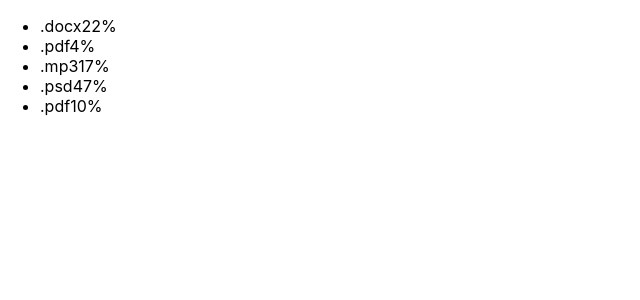
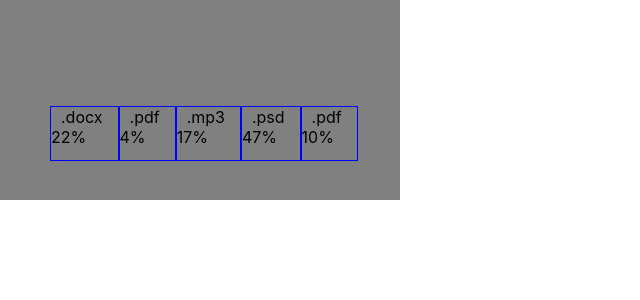
Before and after one commit to BMV-777/react-home-02, a React (Create React App) app: page / in a window 1280 px wide. Shown: the top 300 px of the page, without its empty margins (0-640 px from the left). Built offline with nearby package versions, Linux system fonts and the light colour scheme.

Commit message:
Начало стилизации

```diff
--- a/src/conponents/Statistics/Statistics.jsx
+++ b/src/conponents/Statistics/Statistics.jsx
@@ -1,17 +1,18 @@
 import PropTypes from 'prop-types';
+import { Container, UlSection, ListItem, List } from './Statistics.module';
 
 export default function Statistics({ item }) {
   return (
-    <section className="Upload stats">
-      <ul className="">
+    <Container className="Upload stats">
+      <UlSection className="">
         {item.map(({ id, label, percentage }) => (
-          <li className={item} key={id}>
-            <span className={label}>{label}</span>
-            <span className={label}>{percentage}%</span>
-          </li>
+          <ListItem className={item} key={id}>
+            <List className={label}> {label}</List>
+            <List className={label}> {percentage}%</List>
+          </ListItem>
         ))}
-      </ul>
-    </section>
+      </UlSection>
+    </Container>
   );
 }
 
--- a/src/conponents/Statistics/Statistics.module.jsx
+++ b/src/conponents/Statistics/Statistics.module.jsx
@@ -0,0 +1,40 @@
+import styled from 'styled-components';
+
+export const Container = styled.section`
+  position: absolute;
+  list-style: none;
+  width: 400px;
+  height: 200px;
+  background-color: grey;
+`;
+
+export const UlSection = styled.ul`
+  position: relative;
+  list-style: none;
+  display: flex;
+
+  top: 80px;
+  left: 10px;
+
+  width: 277px;
+  height: 65px;
+`;
+
+export const ListItem = styled.li`
+  ${'' /* outline: 1px solid red; */}
+  border: 1px solid blue;
+  ${
+    '' /* :nth-child(-n + 5) {
+    border-right: 1px solid blue;
+  } */
+  }
+  margin-top: 10px;
+`;
+
+export const List = styled.span`
+  margin-left: 10px;
+
+  :nth-child(n + 2) {
+    margin-left: 15px;
+  }
+`;
```
